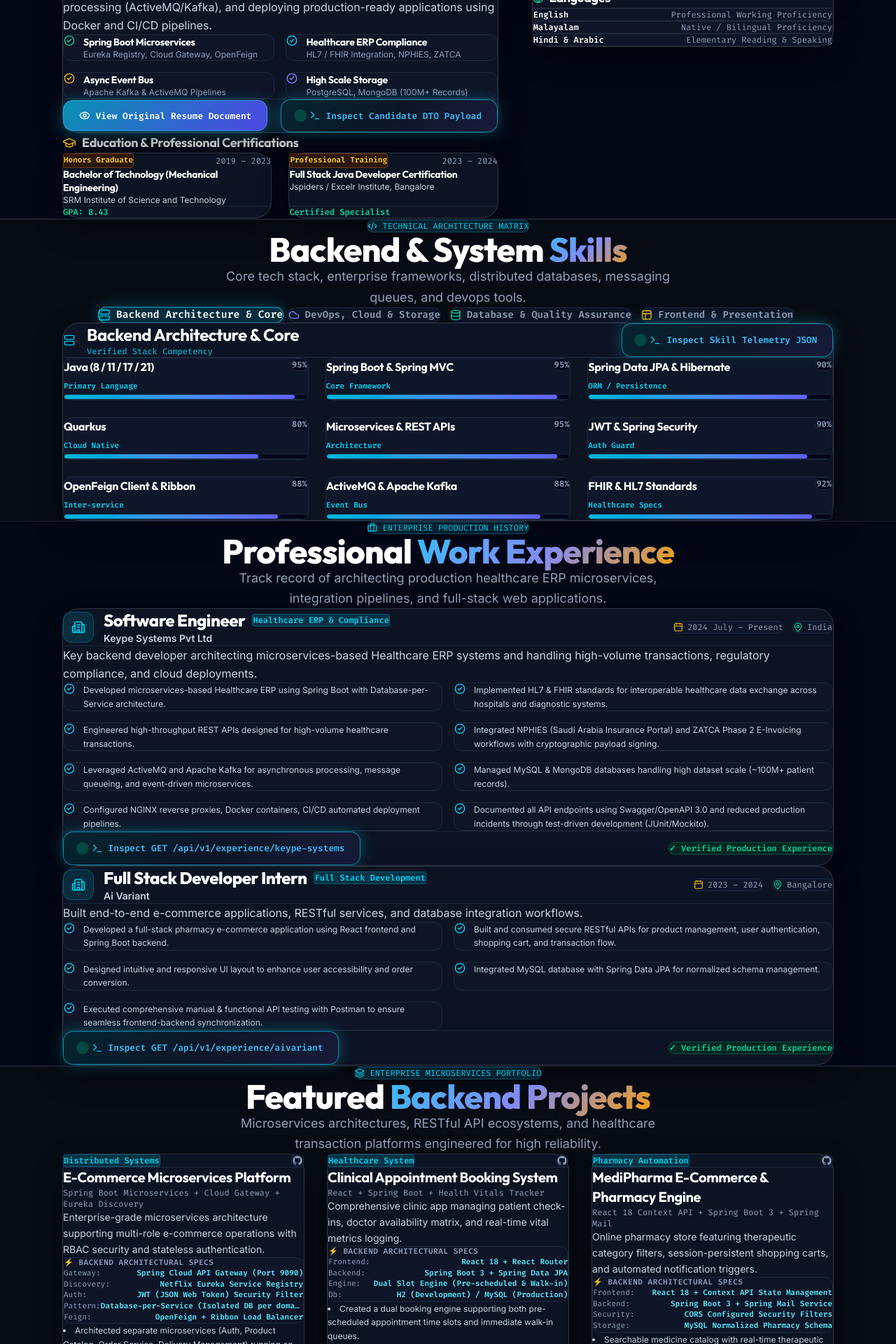
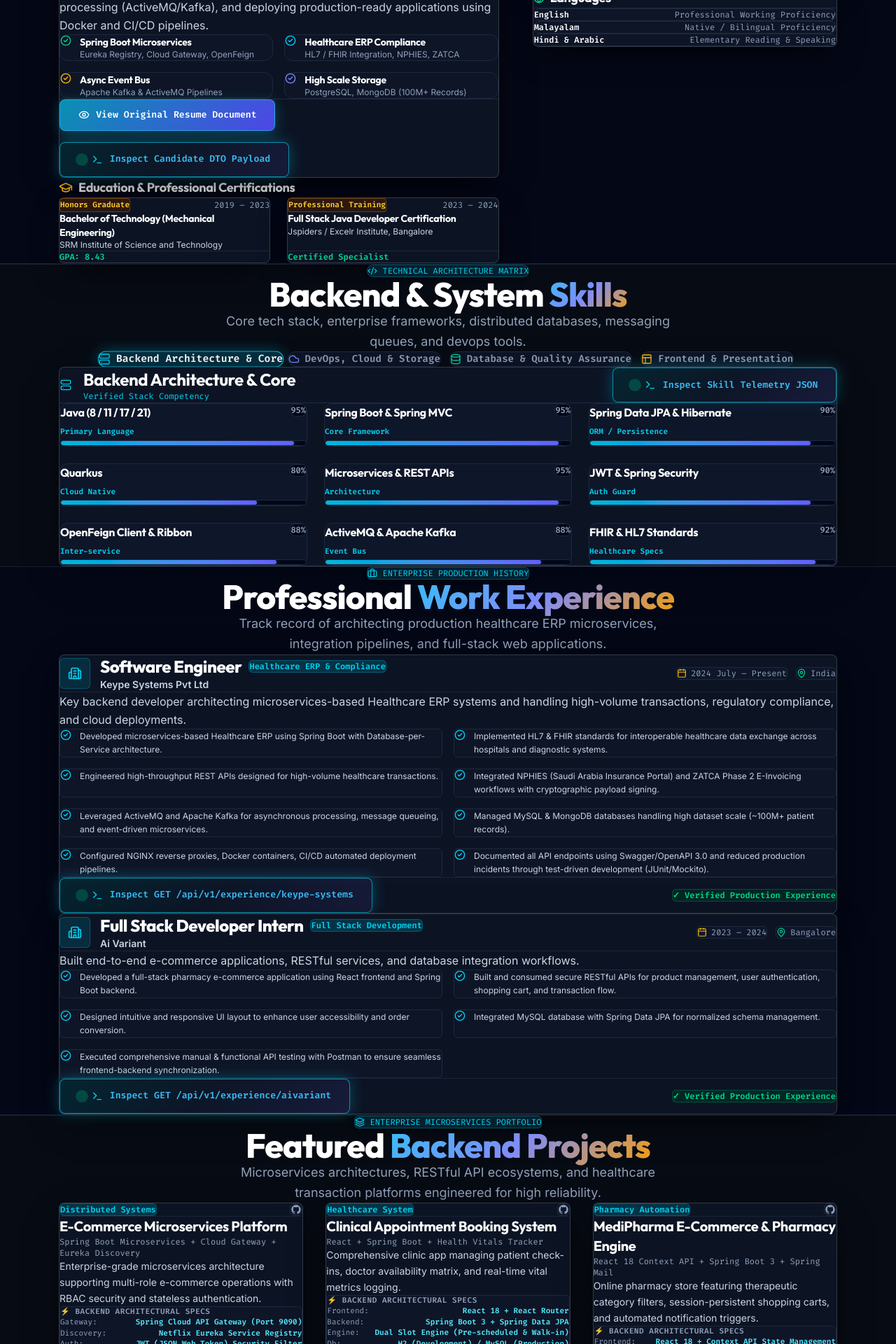
Before and after one commit to qureshi01/profile, a React (Vite) app: page / in a window 1280 px wide. Shown: the part 880-2800 px from the top of the page at 70% size. Built offline with nearby package versions, Linux system fonts and the light colour scheme.

Commit message:
Convert card and button borders to sharp modern square borders (rounded-lg) and increase inner text margins

```diff
--- a/src/components/Experience.jsx
+++ b/src/components/Experience.jsx
@@ -8,9 +8,9 @@
     <section id="experience" className="py-24 sm:py-32 my-12 sm:my-20 bg-slate-950/60 border-t border-b border-slate-800/80 relative">
       <div className="container-custom">
 
-        {/* Section Title with Uncollapsed Spacing */}
+        {/* Section Title Header */}
         <div className="flex flex-col items-center text-center mb-16 sm:mb-20 space-y-4">
-          <div className="inline-flex items-center gap-2 px-4 py-1.5 rounded-full bg-cyan-950/60 border border-cyan-500/30 text-cyan-400 text-xs font-mono shadow-md">
+          <div className="inline-flex items-center gap-2 px-4 py-1.5 rounded-md bg-cyan-950/60 border border-cyan-500/30 text-cyan-400 text-xs font-mono shadow-md">
             <Briefcase className="w-3.5 h-3.5" />
             <span>ENTERPRISE PRODUCTION HISTORY</span>
           </div>
@@ -22,15 +22,15 @@
           </p>
         </div>
 
-        {/* Full-Width Enterprise Panels - Noticeable Card Vertical Separation */}
+        {/* Full-Width Enterprise Panels with Square Borders & Generous Text Margins */}
         <div className="space-y-10 sm:space-y-14">
           {experienceData.map((exp, idx) => (
-            <div key={idx} className="glass-card p-6 sm:p-8 space-y-6">
+            <div key={idx} className="glass-card p-7 sm:p-9 space-y-6 rounded-lg">
 
               {/* Header Banner */}
-              <div className="flex flex-col sm:flex-row justify-between items-start sm:items-center gap-3 border-b border-slate-800 pb-4">
+              <div className="flex flex-col sm:flex-row justify-between items-start sm:items-center gap-3 border-b border-slate-800/80 pb-5">
                 <div className="flex items-center gap-3.5">
-                  <div className="w-11 h-11 rounded-xl bg-cyan-950/80 border border-cyan-500/30 flex items-center justify-center text-cyan-400 flex-shrink-0">
+                  <div className="w-11 h-11 rounded-md bg-cyan-950/80 border border-cyan-500/30 flex items-center justify-center text-cyan-400 flex-shrink-0">
                     <Building2 className="w-5 h-5" />
                   </div>
                   <div>
@@ -38,7 +38,7 @@
                       <h3 className="text-xl sm:text-2xl font-extrabold text-white">
                         {exp.role}
                       </h3>
-                      <span className="px-3 py-0.5 rounded text-xs font-mono font-bold bg-cyan-950 text-cyan-400 border border-cyan-500/30">
+                      <span className="px-3 py-0.5 rounded-md text-xs font-mono font-bold bg-cyan-950 text-cyan-400 border border-cyan-500/30">
                         {exp.badge}
                       </span>
                     </div>
@@ -49,25 +49,25 @@
                 </div>
 
                 <div className="flex items-center gap-3 text-xs font-mono text-slate-400 flex-wrap pt-2 sm:pt-0">
-                  <span className="flex items-center gap-1.5 bg-slate-900/80 px-3 py-1.5 rounded-xl border border-slate-800">
+                  <span className="flex items-center gap-1.5 bg-slate-900/80 px-3 py-1.5 rounded-md border border-slate-800">
                     <Calendar className="w-3.5 h-3.5 text-amber-400" />
                     {exp.period}
                   </span>
-                  <span className="flex items-center gap-1.5 bg-slate-900/80 px-3 py-1.5 rounded-xl border border-slate-800">
+                  <span className="flex items-center gap-1.5 bg-slate-900/80 px-3 py-1.5 rounded-md border border-slate-800">
                     <MapPin className="w-3.5 h-3.5 text-emerald-400" />
                     {exp.location}
                   </span>
                 </div>
               </div>
 
-              <p className="text-slate-300 text-sm sm:text-base leading-relaxed">
+              <p className="text-slate-300 text-sm sm:text-base leading-relaxed my-3">
                 {exp.summary}
               </p>
 
-              {/* Deliverables Grid */}
-              <div className="grid grid-cols-1 sm:grid-cols-2 gap-4">
+              {/* Deliverables Grid with Square Sub-Boxes */}
+              <div className="grid grid-cols-1 sm:grid-cols-2 gap-4 my-3">
                 {exp.highlights.map((item, hIdx) => (
-                  <div key={hIdx} className="flex items-start gap-3 p-3.5 rounded-xl bg-slate-900/60 border border-slate-800">
+                  <div key={hIdx} className="flex items-start gap-3 p-4 rounded-md bg-slate-900/60 border border-slate-800">
                     <CheckCircle2 className="w-4 h-4 text-cyan-400 flex-shrink-0 mt-0.5" />
                     <span className="text-xs text-slate-300 leading-relaxed">{item}</span>
                   </div>
@@ -75,7 +75,7 @@
               </div>
 
               {/* Bottom Action Row */}
-              <div className="pt-4 border-t border-slate-800/80 flex flex-wrap justify-between items-center gap-4">
+              <div className="pt-5 border-t border-slate-800/80 flex flex-wrap justify-between items-center gap-4">
                 <TelemetryButton
                   traceData={{
                     title: `Experience Log: ${exp.company}`,
@@ -101,7 +101,7 @@
                   icon={Terminal}
                 />
 
-                <span className="text-xs font-mono text-emerald-400 font-semibold bg-emerald-950/80 border border-emerald-500/30 px-3 py-1.5 rounded-xl">
+                <span className="text-xs font-mono text-emerald-400 font-semibold bg-emerald-950/80 border border-emerald-500/30 px-3 py-1.5 rounded-md">
                   ✓ Verified Production Experience
                 </span>
               </div>
--- a/src/components/Projects.jsx
+++ b/src/components/Projects.jsx
@@ -9,9 +9,9 @@
     <section id="projects" className="py-24 sm:py-32 my-12 sm:my-20 border-t border-b border-slate-800/80 relative">
       <div className="container-custom">
 
-        {/* Section Title - Uncollapsed Margin Spacing */}
+        {/* Section Title Header */}
         <div className="flex flex-col items-center text-center mb-16 sm:mb-20 space-y-4">
-          <div className="inline-flex items-center gap-2 px-4 py-1.5 rounded-full bg-cyan-950/60 border border-cyan-500/30 text-cyan-400 text-xs font-mono shadow-md">
+          <div className="inline-flex items-center gap-2 px-4 py-1.5 rounded-md bg-cyan-950/60 border border-cyan-500/30 text-cyan-400 text-xs font-mono shadow-md">
             <Layers className="w-3.5 h-3.5" />
             <span>ENTERPRISE MICROSERVICES PORTFOLIO</span>
           </div>
@@ -23,25 +23,25 @@
           </p>
         </div>
 
-        {/* Projects Cards Grid */}
+        {/* Projects Cards Grid with Square Borders & Generous Text Padding */}
         <div className="grid grid-cols-1 md:grid-cols-2 lg:grid-cols-3 gap-8 items-stretch">
           {projectsData.map((proj) => (
             <div
               key={proj.id}
-              className="glass-card p-6 sm:p-7 flex flex-col justify-between space-y-6 hover:border-cyan-500/50 transition-all group h-full shadow-xl"
+              className="glass-card p-7 sm:p-8 flex flex-col justify-between space-y-6 hover:border-cyan-500/50 transition-all group h-full shadow-xl rounded-lg"
             >
-              <div className="space-y-4">
+              <div className="space-y-5">
 
                 {/* Header Badge */}
-                <div className="flex justify-between items-center border-b border-slate-800 pb-3.5">
-                  <span className="px-3 py-1 rounded text-xs font-mono font-bold bg-cyan-950 text-cyan-400 border border-cyan-500/30">
+                <div className="flex justify-between items-center border-b border-slate-800/80 pb-4">
+                  <span className="px-3 py-1 rounded-md font-mono text-xs font-bold bg-cyan-950 text-cyan-400 border border-cyan-500/30">
                     {proj.badge}
                   </span>
                   <a
                     href={proj.github}
                     target="_blank"
                     rel="noreferrer"
-                    className="p-2 rounded-xl bg-slate-900 border border-slate-800 hover:border-cyan-500/50 hover:text-white transition-colors text-slate-400"
+                    className="p-2 rounded-md bg-slate-900 border border-slate-800 hover:border-cyan-500/50 hover:text-white transition-colors text-slate-400"
                     title="View GitHub Repository"
                   >
                     <GithubIcon className="w-4 h-4" />
@@ -52,21 +52,21 @@
                   <h3 className="text-xl font-bold text-white group-hover:text-cyan-300 transition-colors">
                     {proj.title}
                   </h3>
-                  <p className="text-xs font-mono text-slate-400 mt-1">
+                  <p className="text-xs font-mono text-slate-400 mt-1.5">
                     {proj.subtitle}
                   </p>
                 </div>
 
-                <p className="text-slate-300 text-xs sm:text-sm leading-relaxed">
+                <p className="text-slate-300 text-xs sm:text-sm leading-relaxed my-2">
                   {proj.description}
                 </p>
 
-                {/* Architecture Key Features Panel */}
-                <div className="p-4 rounded-xl bg-slate-900/60 border border-slate-800 text-xs font-mono space-y-2">
+                {/* Architecture Specs Box with Square Borders */}
+                <div className="p-4 sm:p-5 my-3 rounded-md bg-slate-900/60 border border-slate-800 text-xs font-mono space-y-2.5">
                   <span className="text-slate-400 font-bold block text-[11px] uppercase tracking-wider">
                     ⚡ Backend Architectural Specs
                   </span>
-                  <div className="space-y-1 text-slate-300 text-[11px]">
+                  <div className="space-y-1.5 text-slate-300 text-[11px]">
                     {Object.entries(proj.architecture).map(([key, val], aIdx) => (
                       <div key={aIdx} className="flex justify-between items-center border-b border-slate-900 pb-1">
                         <span className="text-slate-400 capitalize">{key}:</span>
@@ -77,7 +77,7 @@
                 </div>
 
                 {/* Technical Bullet Highlights */}
-                <ul className="space-y-2 text-xs text-slate-300 list-disc list-inside">
+                <ul className="space-y-2.5 text-xs text-slate-300 list-disc list-inside my-2">
                   {proj.points.slice(0, 3).map((pt, ptIdx) => (
                     <li key={ptIdx} className="leading-relaxed">
                       {pt}
@@ -88,7 +88,7 @@
               </div>
 
               {/* Bottom Action Row */}
-              <div className="pt-4 border-t border-slate-800 flex items-center justify-between">
+              <div className="pt-5 border-t border-slate-800 flex items-center justify-between">
                 <TelemetryButton
                   traceData={{
                     title: `Project Endpoint Simulator: ${proj.title}`,
--- a/src/components/TelemetryButton.jsx
+++ b/src/components/TelemetryButton.jsx
@@ -19,7 +19,7 @@
     );
   }
 
-  // When Telemetry is OFF: Render as an elegant read-only API endpoint badge!
+  // When Telemetry is OFF: Render as an elegant read-only API endpoint badge with square borders!
   return (
     <div
       onClick={() => triggerTelemetry(traceData)}
@@ -30,7 +30,7 @@
       <span className="whitespace-nowrap font-mono">{label}</span>
 
       {/* Hover Tooltip Hint */}
-      <div className="absolute bottom-full left-1/2 -translate-x-1/2 mb-2.5 hidden group-hover:block w-max max-w-xs bg-slate-900 border border-slate-700 text-amber-300 text-[11px] p-3 rounded-xl shadow-2xl z-50 text-center font-mono pointer-events-none">
+      <div className="absolute bottom-full left-1/2 -translate-x-1/2 mb-2.5 hidden group-hover:block w-max max-w-xs bg-slate-900 border border-slate-700 text-amber-300 text-[11px] p-3 rounded-lg shadow-2xl z-50 text-center font-mono pointer-events-none">
         💡 Turn ON Telemetry in top bar to discover live request traces!
       </div>
     </div>
--- a/src/index.css
+++ b/src/index.css
@@ -4,8 +4,8 @@
 :root {
   --bg-main: #060911;
   --bg-card: #0c1424;
-  --border-color: rgba(255, 255, 255, 0.12);
-  --border-glow: rgba(6, 182, 212, 0.45);
+  --border-color: rgba(255, 255, 255, 0.14);
+  --border-glow: rgba(6, 182, 212, 0.5);
 
   --primary: #06b6d4;      /* Cyber Cyan */
   --secondary: #6366f1;    /* Indigo Accent */
@@ -49,7 +49,7 @@
 }
 ::-webkit-scrollbar-thumb {
   background: #1e293b;
-  border-radius: 4px;
+  border-radius: 2px;
 }
 ::-webkit-scrollbar-thumb:hover {
   background: var(--primary);
@@ -79,54 +79,54 @@
 
 /* Strict Container Boundary across whole website (Start and End at same point!) */
 .container-custom {
-  max-width: 1150px;
+  max-width: 1160px;
   margin: 0 auto;
   padding-left: 1.5rem;
   padding-right: 1.5rem;
 }
 
-/* Glassmorphism Card Container */
+/* Glassmorphism Card Container (Sharp Modern Square Borders for Maximum Visibility) */
 .glass-card {
   background: #0c1424;
   backdrop-filter: blur(16px);
   -webkit-backdrop-filter: blur(16px);
-  border: 1px solid rgba(255, 255, 255, 0.14);
-  border-radius: 24px;
-  box-shadow: 0 16px 45px -10px rgba(0, 0, 0, 0.7);
-  transition: all 0.35s cubic-bezier(0.4, 0, 0.2, 1);
+  border: 1px solid rgba(255, 255, 255, 0.16);
+  border-radius: 8px;
+  box-shadow: 0 16px 45px -10px rgba(0, 0, 0, 0.75);
+  transition: all 0.3s cubic-bezier(0.4, 0, 0.2, 1);
 }
 
 .glass-card:hover {
-  border-color: rgba(6, 182, 212, 0.6);
-  box-shadow: 0 24px 60px -10px rgba(6, 182, 212, 0.3);
-  transform: translateY(-3px);
+  border-color: rgba(6, 182, 212, 0.7);
+  box-shadow: 0 24px 60px -10px rgba(6, 182, 212, 0.35);
+  transform: translateY(-2px);
 }
 
-/* ULTRA-LUXURIOUS CYBER-GLOWING TELEMETRY BUTTON SYSTEM */
+/* CRISP SQUARE-BORDER BUTTON ARCHITECTURE SYSTEM (8px Crisp Square Radius) */
 .btn-primary {
   display: inline-flex;
   align-items: center;
   justify-content: center;
-  gap: 0.5rem;
+  gap: 0.6rem;
   background: linear-gradient(135deg, #0891b2 0%, #4f46e5 100%);
   color: #ffffff;
   font-weight: 700;
   font-family: var(--font-mono);
-  padding: 0.75rem 1.35rem;
+  padding: 0.8rem 1.6rem;
   min-height: 44px;
-  border-radius: 14px;
+  border-radius: 8px;
   border: 1px solid rgba(56, 189, 248, 0.6);
   cursor: pointer;
   white-space: nowrap;
   transition: all 0.25s ease;
-  box-shadow: 0 4px 22px rgba(6, 182, 212, 0.4);
+  box-shadow: 0 4px 18px rgba(6, 182, 212, 0.35);
   text-decoration: none;
-  font-size: 0.8rem;
+  font-size: 0.825rem;
 }
 
 .btn-primary:hover {
   transform: translateY(-2px);
-  box-shadow: 0 8px 30px rgba(6, 182, 212, 0.65);
+  box-shadow: 0 8px 28px rgba(6, 182, 212, 0.6);
   border-color: #38bdf8;
   background: linear-gradient(135deg, #06b6d4 0%, #6366f1 100%);
 }
@@ -135,20 +135,20 @@
   display: inline-flex;
   align-items: center;
   justify-content: center;
-  gap: 0.5rem;
+  gap: 0.6rem;
   background: #0d1627;
   color: var(--text-main);
   font-weight: 700;
   font-family: var(--font-mono);
-  padding: 0.75rem 1.35rem;
+  padding: 0.8rem 1.6rem;
   min-height: 44px;
-  border-radius: 14px;
+  border-radius: 8px;
   border: 1px solid rgba(255, 255, 255, 0.18);
   cursor: pointer;
   white-space: nowrap;
   transition: all 0.25s ease;
   text-decoration: none;
-  font-size: 0.8rem;
+  font-size: 0.825rem;
 }
 
 .btn-secondary:hover {
@@ -163,21 +163,21 @@
   display: inline-flex;
   align-items: center;
   justify-content: center;
-  gap: 0.5rem;
+  gap: 0.6rem;
   background: linear-gradient(135deg, #042530 0%, #0d1627 50%, #171b3a 100%);
   color: #38bdf8;
   font-weight: 700;
   font-family: var(--font-mono);
-  padding: 0.75rem 1.35rem;
+  padding: 0.8rem 1.6rem;
   min-height: 44px;
-  border-radius: 14px;
-  border: 1.5px solid rgba(6, 182, 212, 0.7);
+  border-radius: 8px;
+  border: 1.5px solid rgba(6, 182, 212, 0.75);
   cursor: pointer;
   white-space: nowrap;
   transition: all 0.3s ease;
   box-shadow: 0 0 20px rgba(6, 182, 212, 0.35);
   text-decoration: none;
-  font-size: 0.8rem;
+  font-size: 0.825rem;
 }
 
 .btn-telemetry:hover {
```
